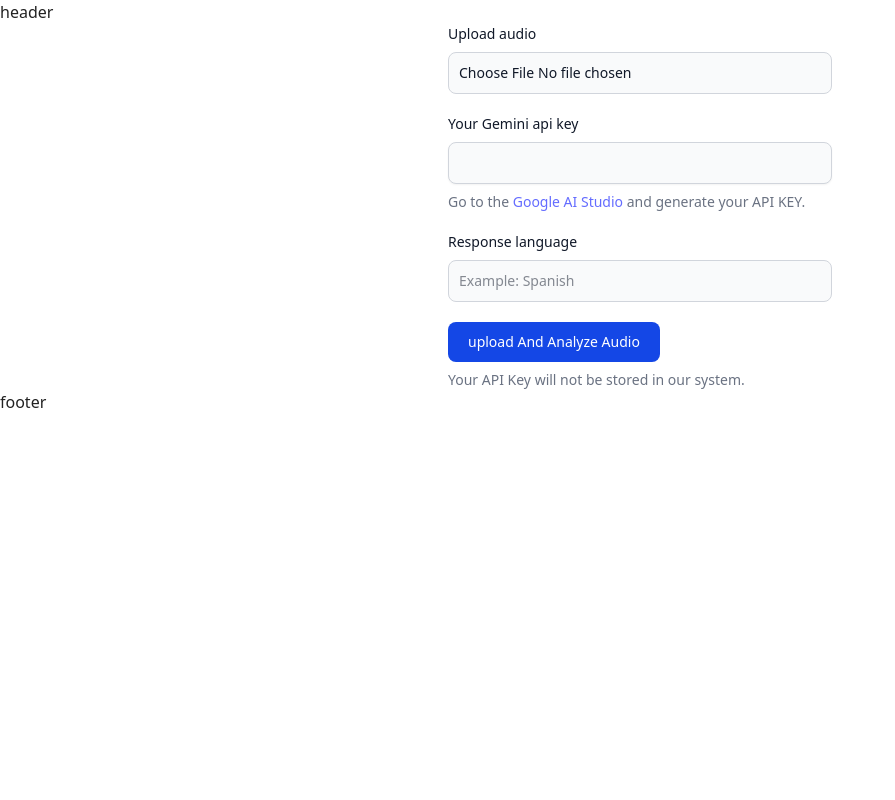
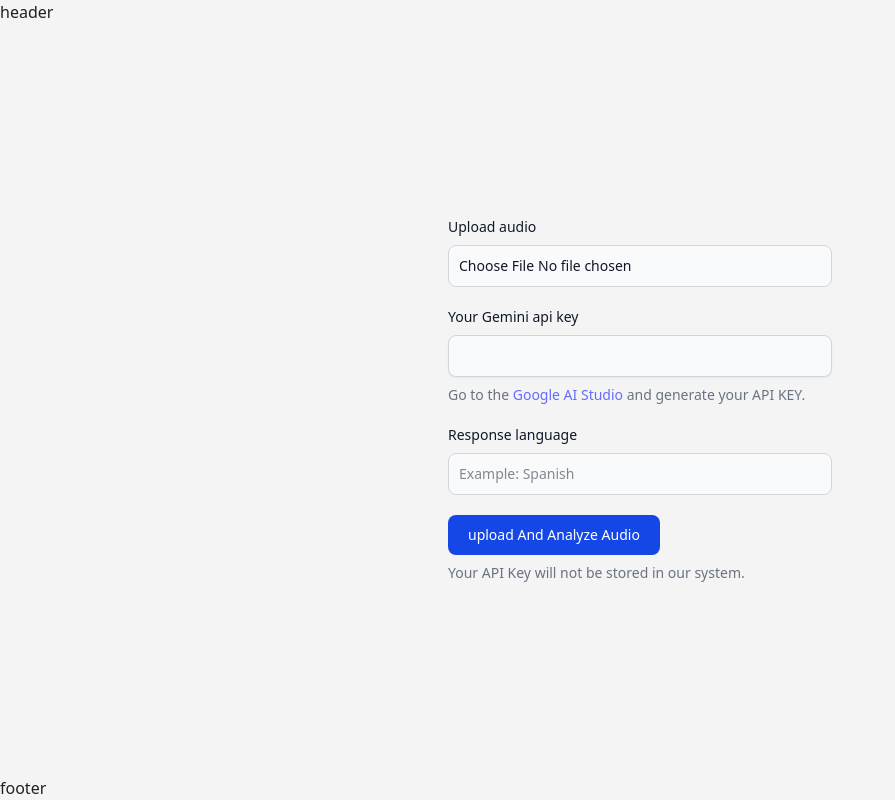
Before and after one commit to JosenRomero/Urusai, a React (Vite) app in the folder client/: page /learning in a window 1280 px wide. Shown: the whole page, without its empty margins (0-895 px from the left). Built offline with nearby package versions, Linux system fonts and the light colour scheme; no server answers.

Commit message:
feat(client): add SignInPage

```diff
--- a/client/src/components/Layout.tsx
+++ b/client/src/components/Layout.tsx
@@ -5,9 +5,9 @@ interface Props {
 }
 const Layout = ({ children }: Props) => {
   return (
-    <div>
+    <div className="min-h-screen grid grid-cols-1 place-content-between bg-zinc-100">
       header
-      {children}
+      <main>{children}</main>
       footer
     </div>
   )
--- /dev/null
+++ b/client/src/pages/SignInPage.tsx
@@ -0,0 +1,11 @@
+import { SignIn } from '@clerk/clerk-react';
+
+const SignInPage = () => {
+  return (
+    <div className='flex justify-center'>
+      <SignIn forceRedirectUrl={"/"} />
+    </div>
+  )
+}
+
+export default SignInPage
--- a/client/src/routers/AppRouter.tsx
+++ b/client/src/routers/AppRouter.tsx
@@ -3,6 +3,7 @@ import Layout from '../components/Layout';
 import HomePage from '../pages/HomePage';
 import NotFoundPage from '../pages/NotFoundPage';
 import LearningPage from '../pages/LearningPage';
+import SignInPage from '../pages/SignInPage';
 
 const AppRouter = () => {
   return (
@@ -12,6 +13,7 @@ const AppRouter = () => {
           <Route path='/'>
             <Route index element={<HomePage />} />
             <Route path='learning' element={<LearningPage />} />
+            <Route path='sign-in' element={<SignInPage />} />
             <Route path='*' element={<NotFoundPage />} />
           </Route>
         </Routes>
```
